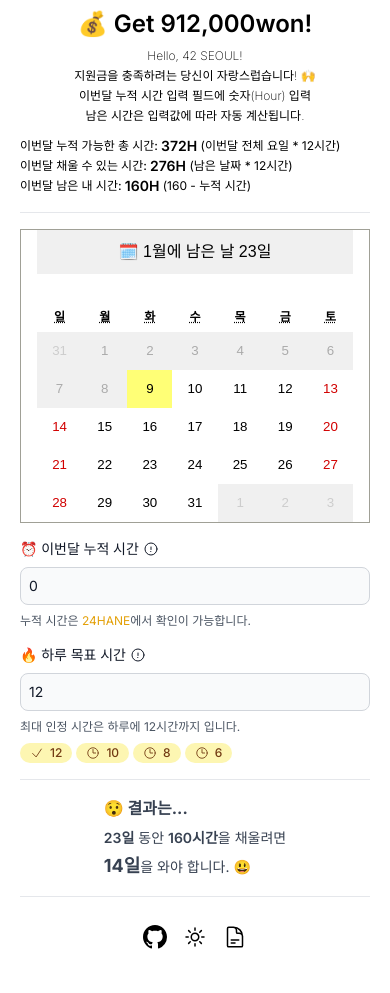
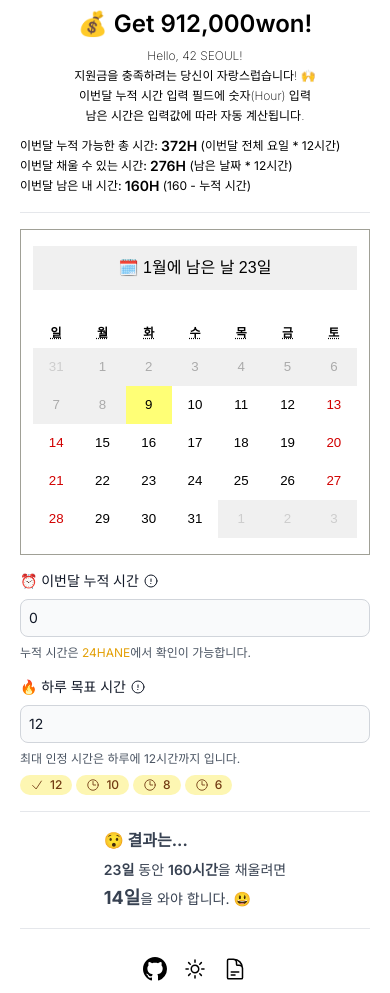
Before and after one commit to get6/get912000won, a Next.js app: page / in a window 390 px wide. Before the commit the page ends 961 px from the top, so only its background shows below. Built offline with nearby package versions, Linux system fonts and the light colour scheme.

Commit message:
In mobile, block zoom-in when the user focused on input area

```diff
--- a/app/layout.tsx
+++ b/app/layout.tsx
@@ -1,7 +1,7 @@
 import Providers from "@/app/Providers"
 import Bottom from "@/app/ui/layout/Bottom"
 import Header from "@/app/ui/layout/Header"
-import type { Metadata } from "next"
+import type { Metadata, Viewport } from "next"
 import { Inter } from "next/font/google"
 import Script from "next/script"
 import "./globals.css"
@@ -10,6 +10,11 @@ const inter = Inter({ subsets: ["latin"] })
 
 const title = "IA교육지원금 912,000원"
 const description = "42서울 지원금을 위한 출석 시간 계산기 😃"
+
+export const viewport: Viewport = {
+  maximumScale: 1,
+  viewportFit: "cover",
+}
 
 export const metadata: Metadata = {
   metadataBase: new URL(
--- a/app/ui/NewDatePicker.tsx
+++ b/app/ui/NewDatePicker.tsx
@@ -21,7 +21,7 @@ export default function NewDatePicker() {
 
   return (
     <Calendar
-      className="flex flex-col flex-1 px-4 gap-3"
+      className="flex flex-col flex-1 px-3 py-4 gap-3"
       locale="ko-KO" // use korean
       calendarType="gregory" // start the week with sunday
       minDetail="month" // block to go down to year, decade, so on
@@ -29,6 +29,7 @@ export default function NewDatePicker() {
       next2Label={null}
       prevLabel={null}
       prev2Label={null}
+      selectRange={false}
       minDate={today}
       maxDate={lastDayOfMonth}
       formatDay={(locale, date) => format(date, "d")}
```
